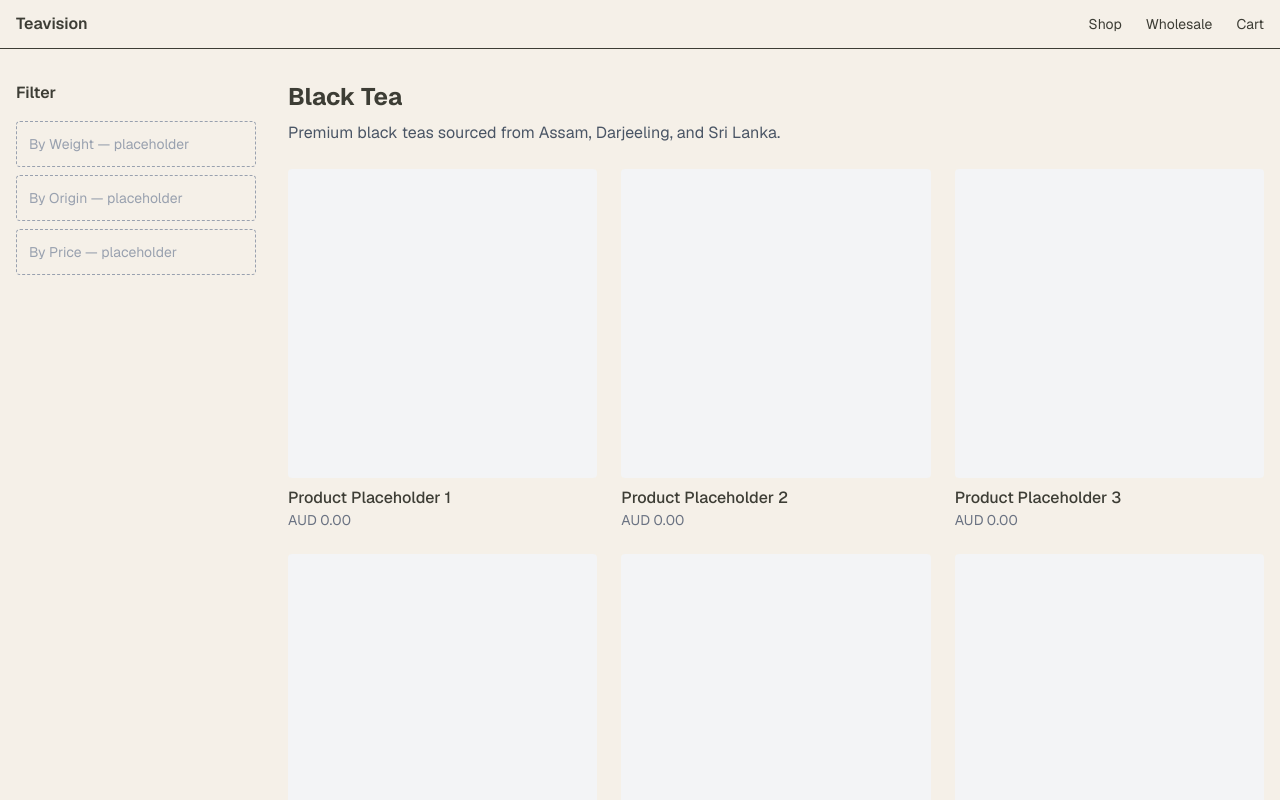
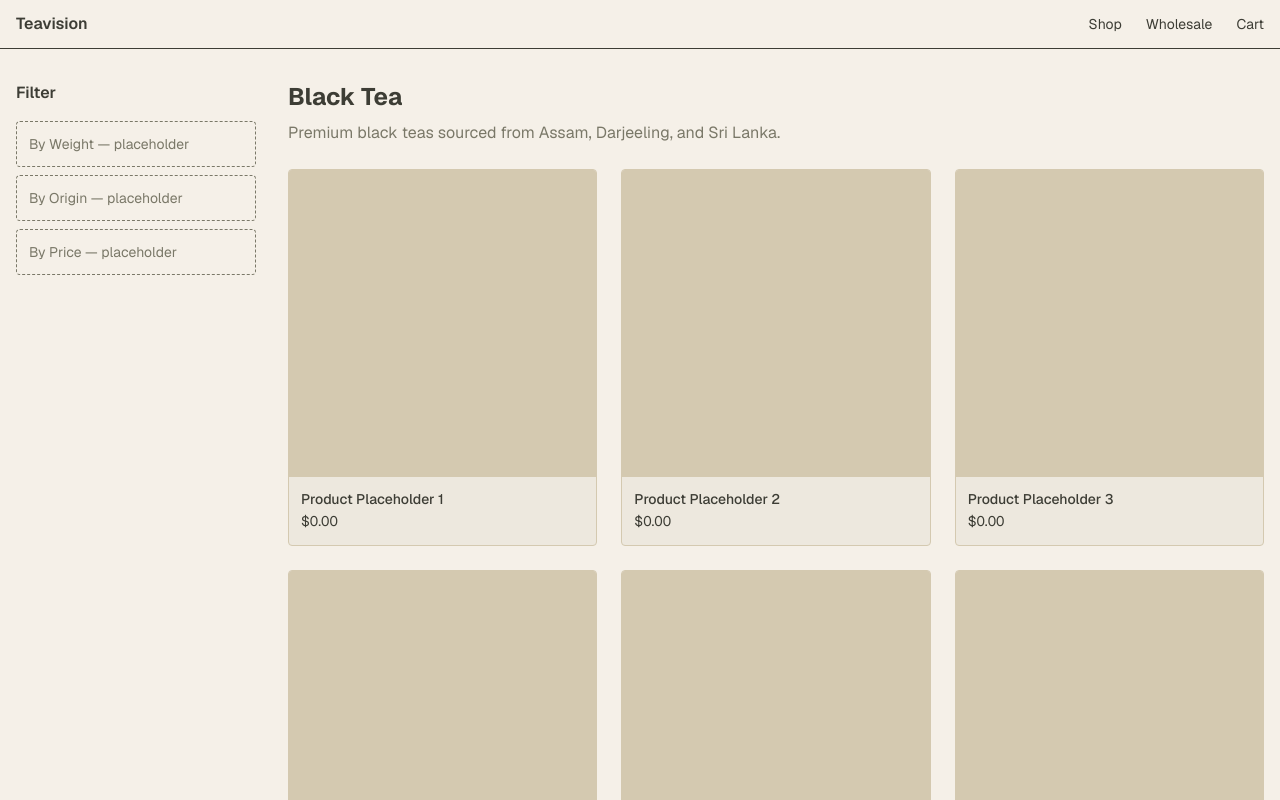
Before and after one commit to franz-ss/teavision-storefront, a Next.js app: page /collections/all in a window 1280 px wide. Shown: the top 800 px of the page. Built offline with nearby package versions, Linux system fonts and the light colour scheme.

Commit message:
feat: wire ProductCard into PLP, apply token classes

```diff
--- a/app/(storefront)/collections/[handle]/page.tsx
+++ b/app/(storefront)/collections/[handle]/page.tsx
@@ -1,12 +1,11 @@
 import type { Metadata } from 'next'
-import Link from 'next/link'
-import Image from 'next/image'
 import { Suspense } from 'react'
 import { notFound } from 'next/navigation'
 import {
   getCollection,
   getCollectionProducts,
 } from '@/lib/shopify/operations/collection'
+import { ProductCard } from '@/components/ui/product-card'
 
 type Props = {
   params: Promise<{ handle: string }>
@@ -41,7 +40,7 @@ async function CollectionContent({
           {['By Weight', 'By Origin', 'By Price'].map((label) => (
             <div
               key={label}
-              className="rounded border border-dashed p-3 text-sm text-gray-400"
+              className="text-text-muted rounded border border-dashed p-3 text-sm"
             >
               {label} — placeholder
             </div>
@@ -51,39 +50,12 @@ async function CollectionContent({
 
       <div>
         <h1 className="mb-2 text-2xl font-bold">{collection.title}</h1>
-        <p className="mb-6 text-gray-600">{collection.description}</p>
+        <p className="text-text-muted mb-6">{collection.description}</p>
 
         <ul className="grid grid-cols-2 gap-6 sm:grid-cols-3" role="list">
-          {products.map((product) => (
+          {products.map((product, i) => (
             <li key={product.id}>
-              <Link
-                href={`/products/${product.handle}`}
-                className="group block focus-visible:ring-2 focus-visible:ring-offset-2"
-              >
-                {product.featuredImage &&
-                product.featuredImage.width &&
-                product.featuredImage.height ? (
-                  <Image
-                    src={`${product.featuredImage.url}&width=400`}
-                    alt={product.featuredImage.altText ?? product.title}
-                    width={product.featuredImage.width}
-                    height={product.featuredImage.height}
-                    className="aspect-square w-full rounded object-cover"
-                  />
-                ) : (
-                  <div
-                    className="aspect-square rounded bg-gray-100"
-                    aria-hidden="true"
-                  />
-                )}
-                <p className="mt-2 font-medium group-hover:underline">
-                  {product.title}
-                </p>
-                <p className="text-sm text-gray-500">
-                  {product.priceRange.minVariantPrice.currencyCode}{' '}
-                  {product.priceRange.minVariantPrice.amount}
-                </p>
-              </Link>
+              <ProductCard product={product} priority={i === 0} />
             </li>
           ))}
         </ul>
```
